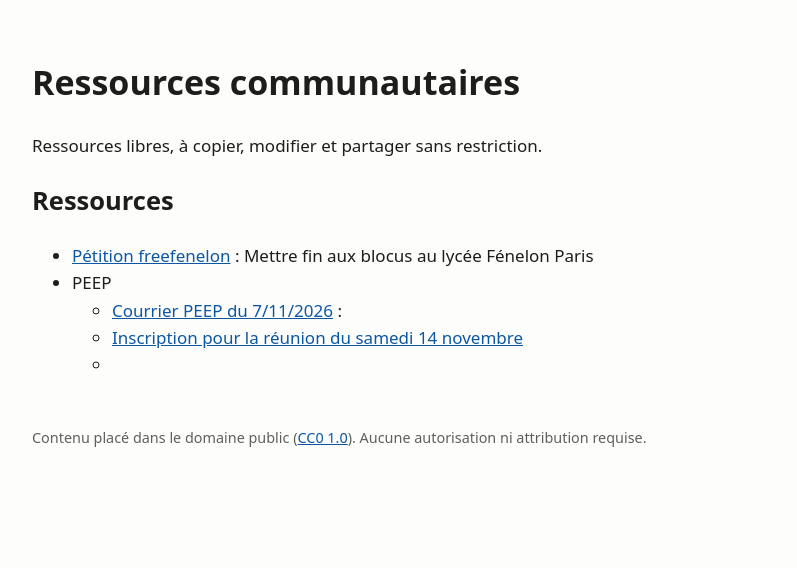
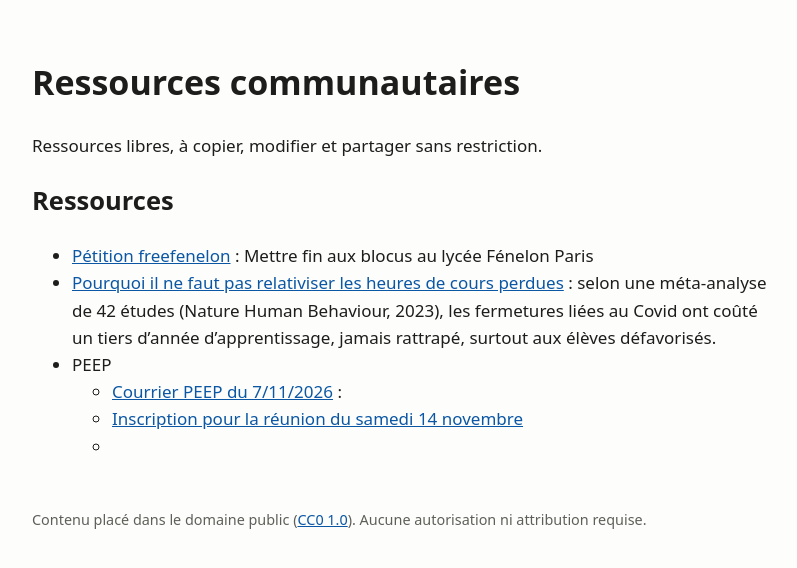
Before and after one commit to 4nf8hvwvry-collab/freefenelon, a Jekyll site: the page built from site/index.md, in a window 1280 px wide. Shown: the top 568 px of the page, without its empty margins (240-1037 px from the left). Built offline with Jekyll 4.4.1, drawn with Linux system fonts in a browser that asks for light colours; our own code applies the rules of GitHub Pages for plain Markdown files.

Commit message:
Sous-page : gravité des heures de cours perdues
Co-Authored-By: Claude Opus 5.5 <noreply@anthropic.com>

```diff
--- a/site/index.md
+++ b/site/index.md
@@ -9,6 +9,7 @@ Ressources libres, à copier, modifier et partager sans restriction.
 ## Ressources
 
 - [Pétition freefenelon](https://www.change.org/freefenelon) : Mettre fin aux blocus au lycée Fénelon Paris
+- [Pourquoi il ne faut pas relativiser les heures de cours perdues](heures-de-cours-perdues.html) : selon une méta-analyse de 42 études (Nature Human Behaviour, 2023), les fermetures liées au Covid ont coûté un tiers d'année d'apprentissage, jamais rattrapé, surtout aux élèves défavorisés.
 - PEEP
   - [Courrier PEEP du 7/11/2026](peep-fenelon-2026-11-07.html) :
   - [Inscription pour la réunion du samedi 14 novembre](https://docs.google.com/forms/d/e/1FAIpQLScd6JVw9KkkZU3ZKdq0Uxv9IJNfIYuQpk56L0dHx31tzfiHGw/viewform?usp=dialog)
```
Also changed, not shown: site/heures-de-cours-perdues.md (added, +17 -0 lines).
